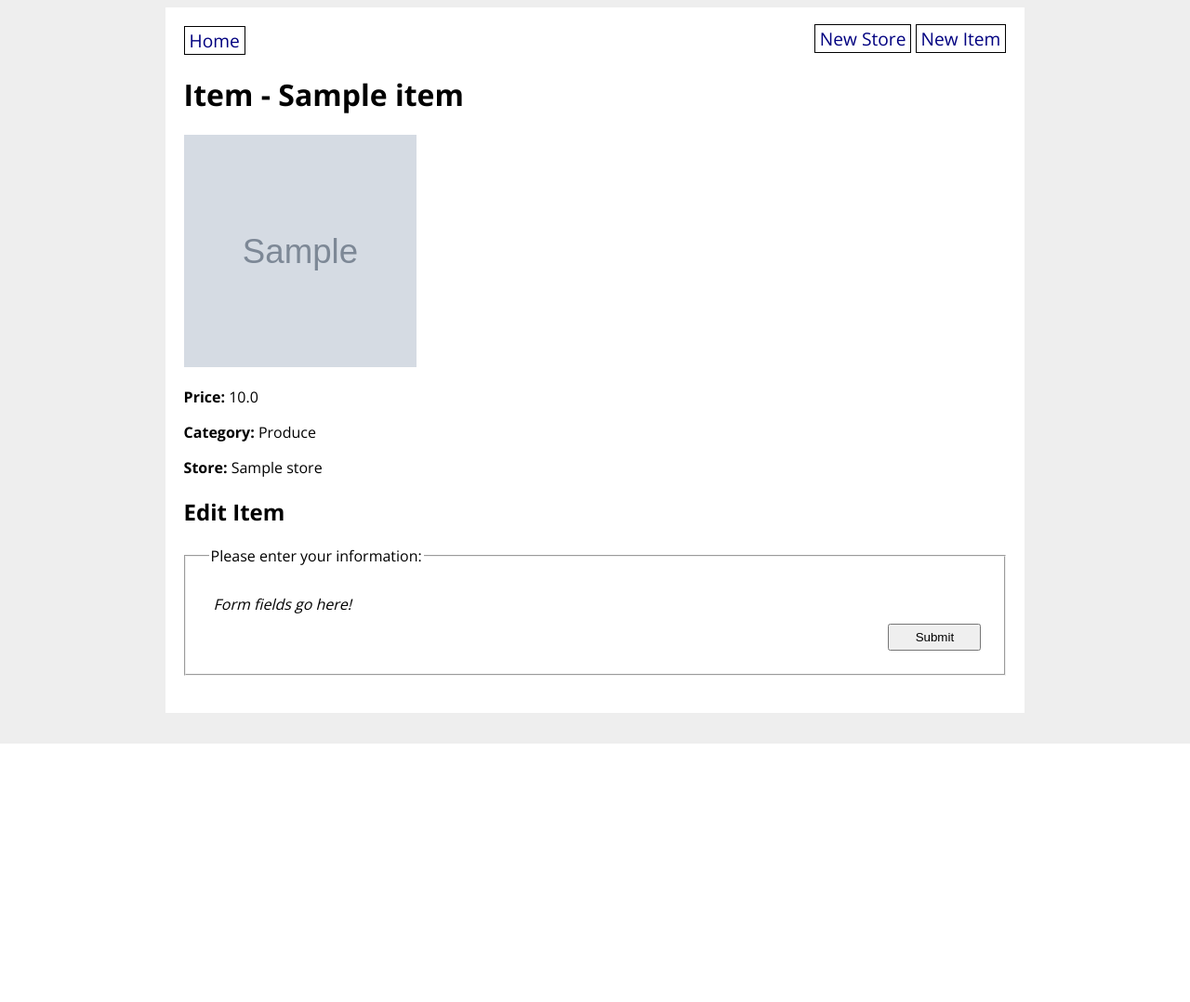
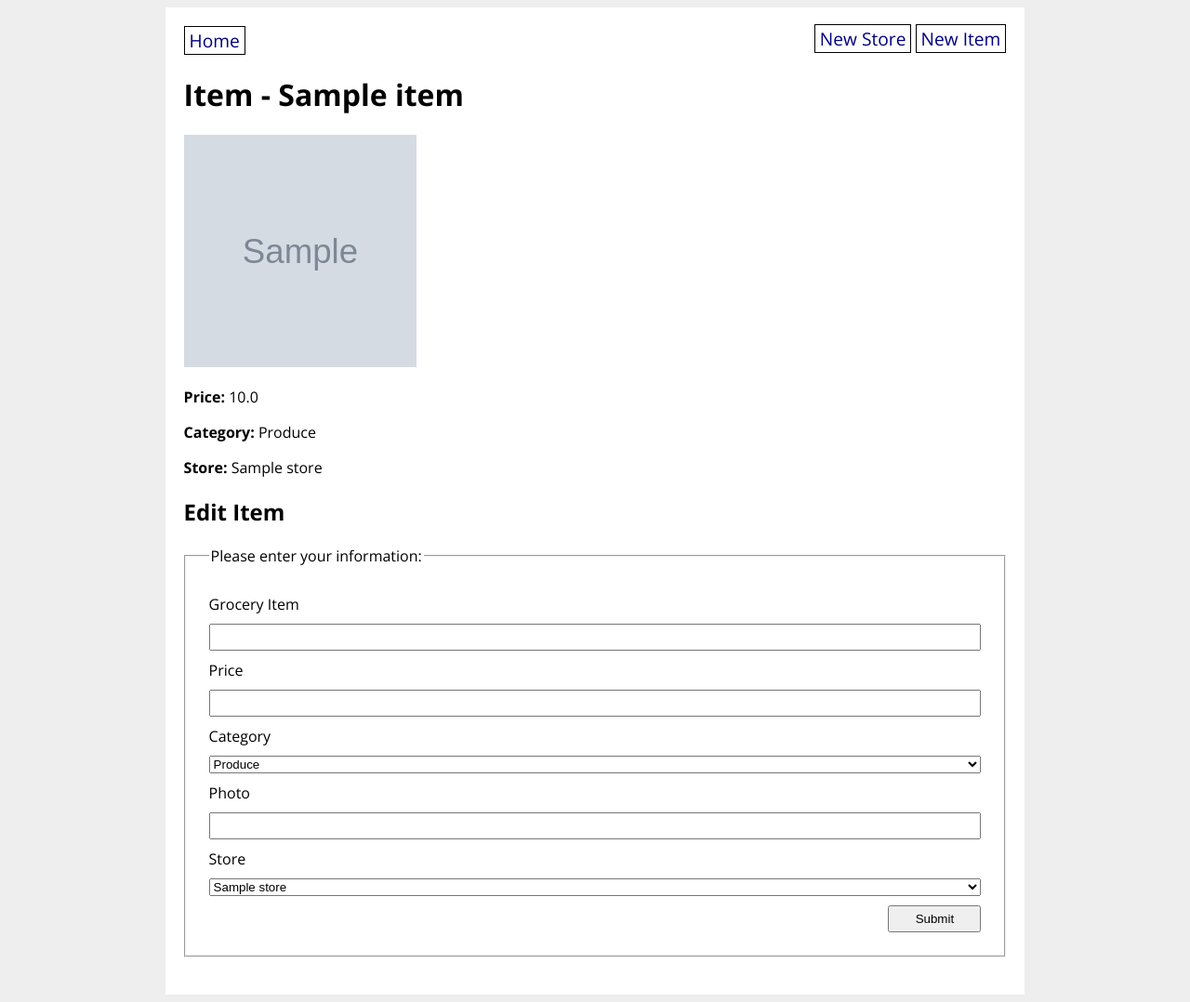
Before and after one commit to lougoncharenko/grocery_store, a Flask app: template grocery_app/templates/item_detail.html in a window 1280 px wide. Shown: the whole page at 93% size. Before the commit the page ends 800 px from the top, so only its background shows below. Run offline with Flask 2, Linux system fonts and the light colour scheme; the template is opened without the code that fills it: values that come from a table or form of the project are taken from there, others are empty; tables that the repository leaves empty hold one stand-in row (values such as "Sample post"); grey boxes marked "Sample" are stand-in pictures.

Commit message:
saving progress

```diff
--- a/grocery_app/templates/item_detail.html
+++ b/grocery_app/templates/item_detail.html
@@ -17,14 +17,22 @@
 <form>
     <fieldset>
         <legend>Please enter your information:</legend>
+        {{ form.name.label }}
+        {{ form.name }}
 
+        {{ form.price.label }}
+        {{ form.price }}
 
+        {{ form.category.label }}
+        {{ form.category }}
 
-        <!-- TODO: Remove the next paragraph and use the `form` object passed in
-            from the route to render a form. -->
-        <p><em>Form fields go here!</em></p>
+        {{ form.photo_url.label }}
+        {{ form.photo_url }}
 
-        <input type="submit" value="Submit">
+        {{ form.store.label }}
+        {{ form.store }}
+
+        {{ form.submit }}
     </fieldset>
 </form>
 
```
